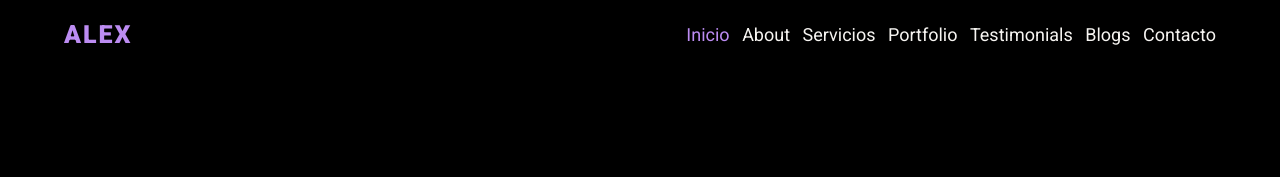
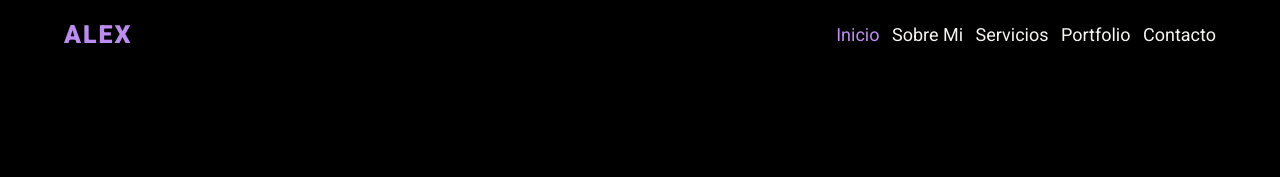
Before and after one commit to alextorrico98/Mi-Portafolio-web, a plain HTML site: page index.html in a window 1280 px wide. Shown: the top 177 px of the page. Drawn offline with Linux system fonts and the light colour scheme.

Commit message:
Update index.html

```diff
--- a/index.html
+++ b/index.html
@@ -47,11 +47,9 @@
         <!-- Navbar -->
         <nav class="navbar">
             <a href="#home">Inicio</a>
-            <a href="#about">about</a>
+            <a href="#about">Sobre mi</a>
             <a href="#service">Servicios</a>
             <a href="#portfolio">Portfolio</a>
-            <a href="#testimonial">testimonials</a>
-            <a href="#blog">blogs</a>
             <a href="#contact">contacto</a>
         </nav>
 
```
